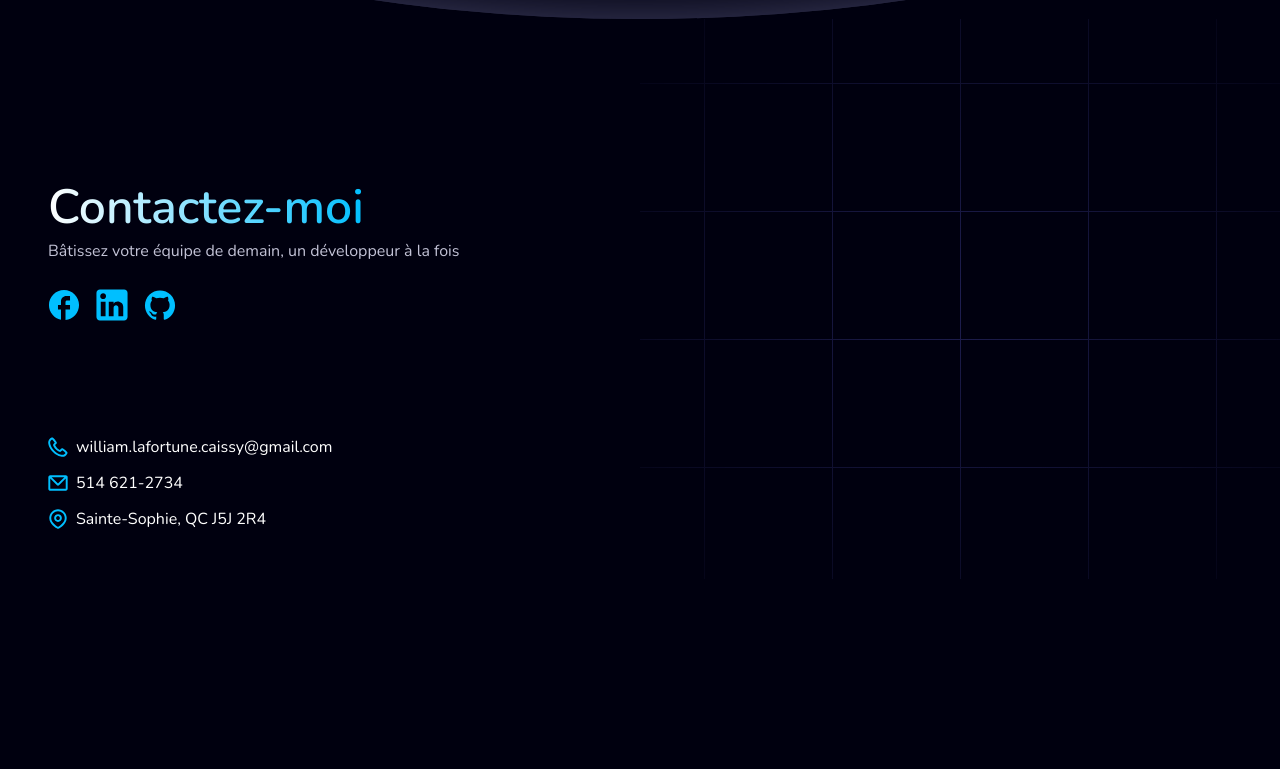
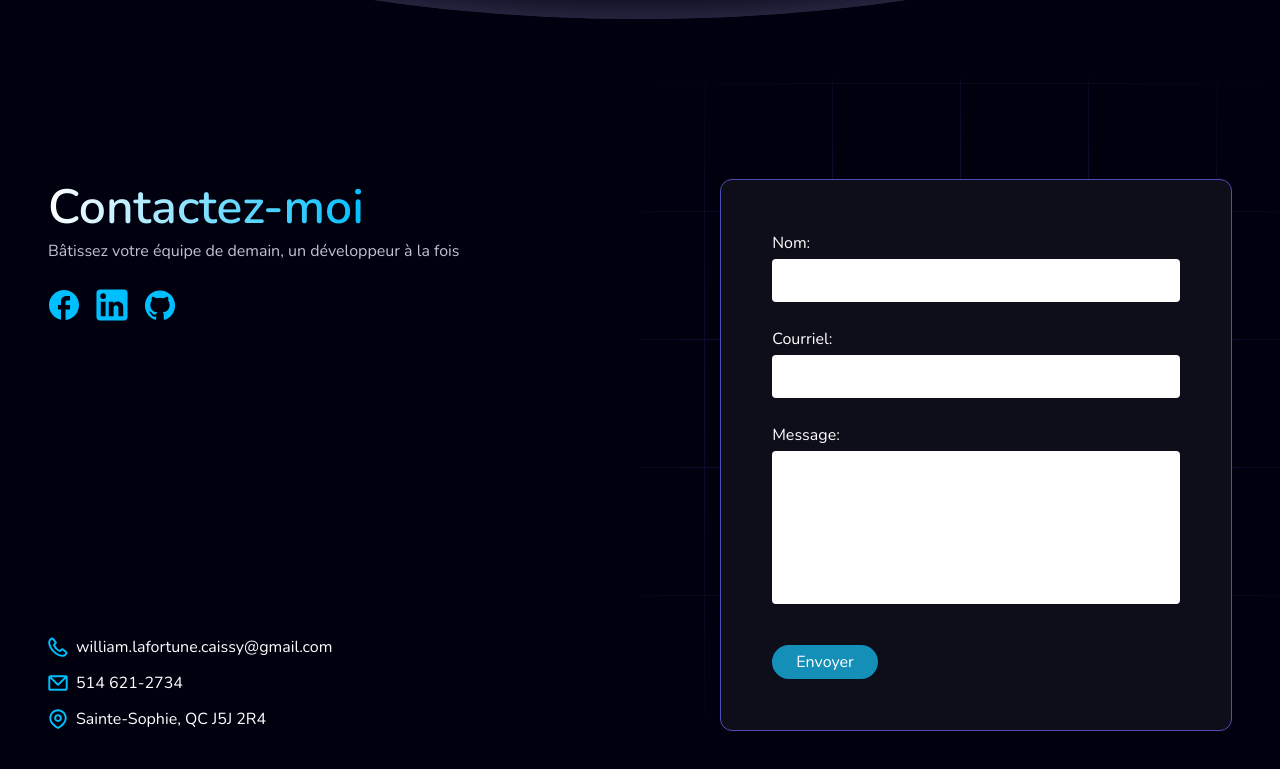
Before and after one commit to williamLafortuneCaissy/portfolio, a Next.js app: page / in a window 1280 px wide. Shown: the part 3750-4519 px from the top of the page. Before the commit the page ends 4329 px from the top, so only its background shows below. Built offline with nearby package versions, Linux system fonts and the light colour scheme.

Commit message:
basic web3form setup for contactForm

```diff
--- a/src/components/contact/Contact.js
+++ b/src/components/contact/Contact.js
@@ -8,6 +8,8 @@ import { useGSAP } from "@gsap/react";
 import { ScrollTrigger } from "gsap/ScrollTrigger";
 import { useRef } from "react";
 import PlanetGraphic from "../planetGraphic/PlanetGraphic";
+import { useTranslations } from "next-intl";
+import ContactForm from "./ContactForm";
 
 const Contact = () => {
     const contactRef = useRef();
@@ -64,7 +66,7 @@ const Contact = () => {
                                 <a className={styles.socialLink} href="https://github.com/williamLafortuneCaissy" target="_blank" rel="noreferrer noopener"><Icongithub className={styles.icon} /></a>
                             </div>
                         </div>
-                        {/* <ContactForm className={styles.form}/> */}
+                        <ContactForm className={styles.form}/>
                         <div className={styles.contactList}>
                             <a className={`${styles.contactLink} ${styles.contactItem}`} href="mailto:william.lafortune.caissy@gmail.com">
                                 <IconPhone className={styles.contactIcon} />
--- a/src/components/contact/ContactForm.js
+++ b/src/components/contact/ContactForm.js
@@ -5,43 +5,71 @@ import Button from '../button/Button';
 import styles from './contact.module.css';
 
 const ContactForm = ({ className }) => {
-  const [formData, setFormData] = useState({ name: '', email: '', message: '' });
+  const [form, setForm] = useState({ name: '', email: '', message: '' });
+  const [status, setStatus] = useState({ message: '', isLoading: false });
 
   const handleChange = (e) => {
     const { name, value } = e.target;
-    setFormData({ ...formData, [name]: value });
+    setForm({ ...form, [name]: value });
   };
 
   const handleSubmit = async (e) => {
     e.preventDefault();
-    const response = await fetch('/api/send-email', {
-      method: 'POST',
-      headers: {
-        'Content-Type': 'application/json',
-      },
-      body: JSON.stringify(formData),
+    setStatus({
+      message: '',
+      isLoading: true,
     });
 
-    if (response.ok) {
-      console.log('Email sent successfully');
+    const realFormData = new FormData(e.target);
+
+    const formData = new FormData();
+    for (var key in form) {
+      formData.append(key, form[key]);
+    }
+
+    console.log('formData :>> ', formData);
+    console.log('realFormData :>> ', realFormData);
+
+    formData.append("access_key", "3748c8fc-84a7-40ad-ba77-cfd2e5b80f4c");
+
+    const response = await fetch("https://api.web3forms.com/submit", {
+      method: "POST",
+      body: formData
+    });
+
+    const data = await response.json();
+
+    if (data.success) {
+      e.target.reset();
+      setStatus({
+        message: "Form Submitted Successfully",
+        isLoading: false,
+      });
+
     } else {
-      console.error('Failed to send email');
+      console.log("Error", data);
+      setStatus({
+        message: data.message,
+        isLoading: false,
+      });
     }
+
+    setForm({ name: '', email: '', message: '' });
   };
 
   return (
     <form className={`${styles.card} ${styles.form}`} onSubmit={handleSubmit}>
       <label>
         <div className={styles.label}>Nom:</div>
-        <input className={styles.input} type="text" name="name" value={formData.name} onChange={handleChange} />
+        <input className={styles.input} type="text" name="name" value={form.name} onChange={handleChange} />
       </label>
       <label>
         <div className={styles.label}>Courriel:</div>
-        <input className={styles.input} type="email" name="email" value={formData.email} onChange={handleChange} />
+        <input className={styles.input} type="email" name="email" value={form.email} onChange={handleChange} />
       </label>
       <label>
         <div className={styles.label}>Message:</div>
-        <textarea className={styles.input} name="message" value={formData.message} onChange={handleChange} rows="7"></textarea>
+        <textarea className={styles.input} name="message" value={form.message} onChange={handleChange} rows="7"></textarea>
       </label>
       <Button className={styles.submit} type="submit">Envoyer</Button>
     </form>
--- a/src/components/contact/contact.module.css
+++ b/src/components/contact/contact.module.css
@@ -76,7 +76,7 @@
 .form {
     display: flex;
     flex-direction: column;
-    gap: 2vw;
+    gap: clamp(1rem, 2vw, 2rem);
 }
 
 .label {
@@ -101,7 +101,7 @@
     align-self: start;
 }
 
-/*
+
 @media screen and (min-width: 1024px) {
     .container {
         display: grid;
@@ -122,4 +122,3 @@
         align-self: end;
     }
 }
-*/
```
Also changed, not shown: src/components/contact/contactFormReducer.js (added).
